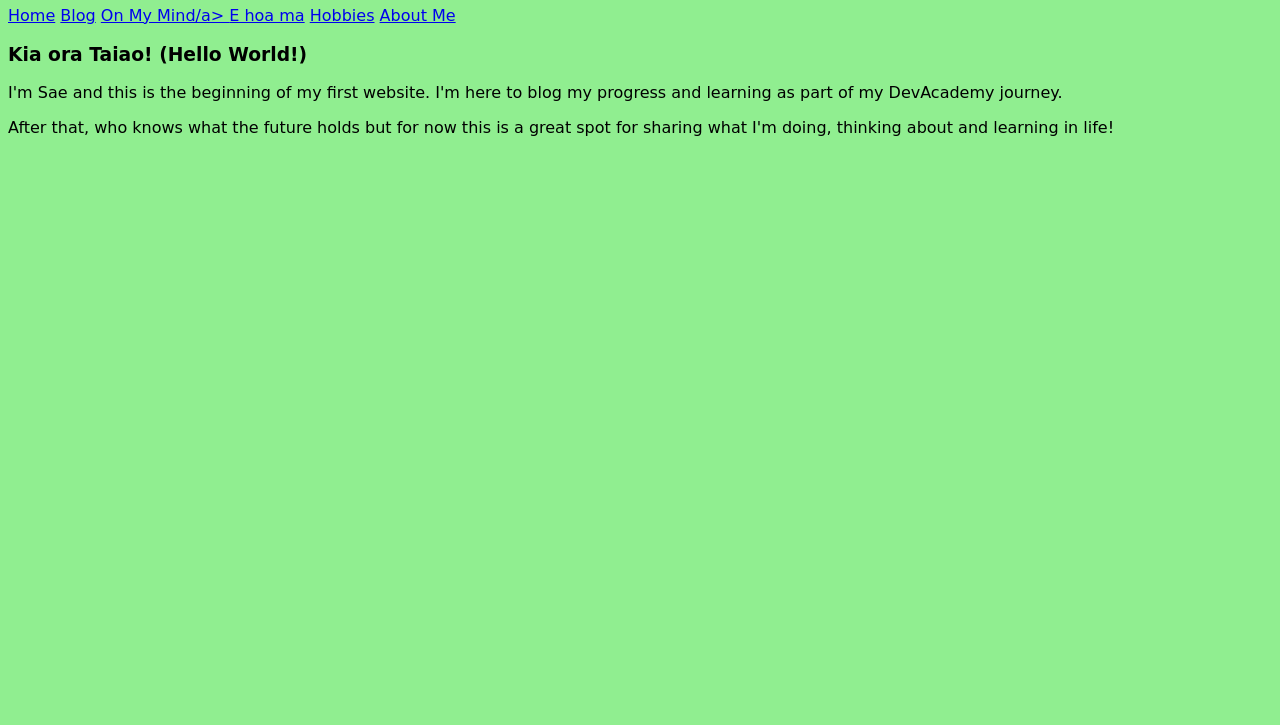
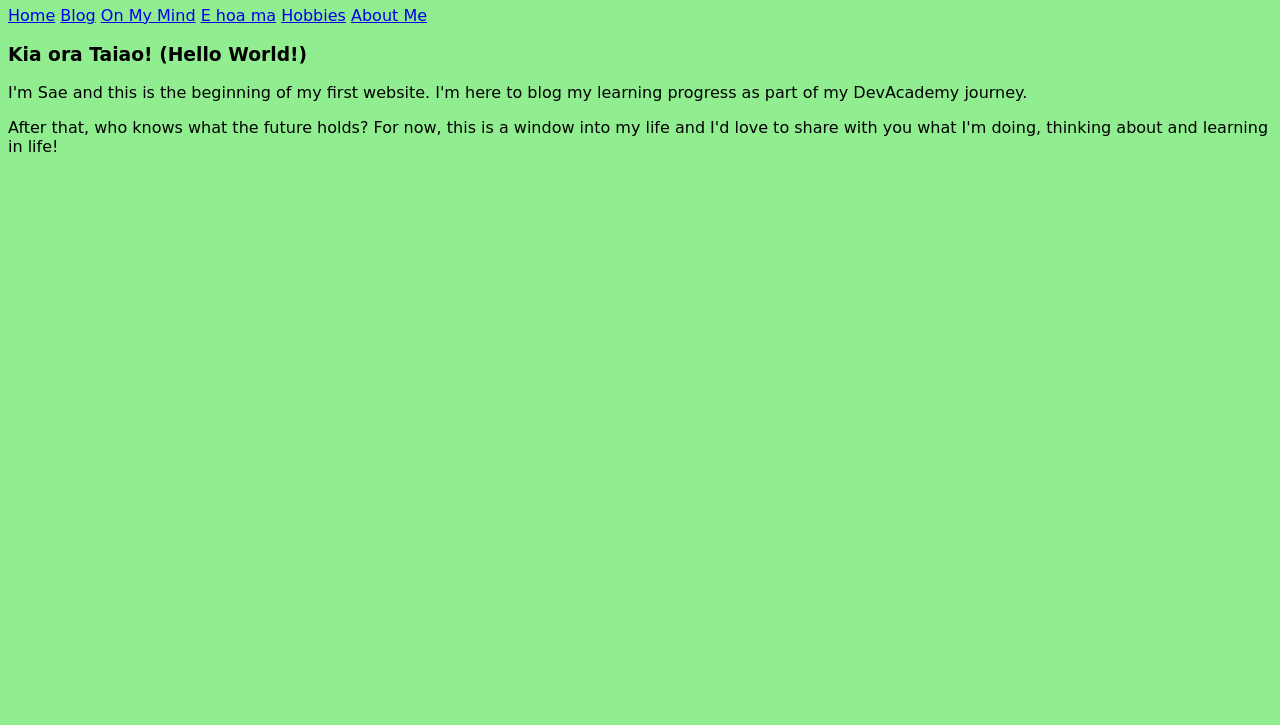
Before and after one commit to sae-shin/sae-shin.github.io, a plain HTML site: page index.html in a window 1280 px wide. Shown: the part 75-800 px from the top of the page. Drawn offline with Linux system fonts and the light colour scheme; files that its build step writes are made by us from their sources; a web font is replaced by a local one.

Commit message:
update small errors

```diff
--- a/index.html
+++ b/index.html
@@ -2,7 +2,7 @@
 <html>
   <head>
     <title>Sae's World</title>
-    <link rel="stylesheet" href="main.css">
+    <link rel="stylesheet" href="styles/main.css">
 
     <link rel="preconnect" href="https://fonts.googleapis.com">
     <link rel="preconnect" href="https://fonts.gstatic.com" crossorigin>
@@ -17,13 +17,13 @@
     <nav class="nav">
       <a class=""active" href="#home">Home</a>
       <a href="#blog">Blog</a>
-      <a href="#onmymind">On My Mind/a>
+      <a href="#onmymind">On My Mind</a>
       <a href="#ehoama">E hoa ma</a>
       <a href="#Hobbies">Hobbies</a>
       <a href="#aboutme">About Me</a>
     </nav>
     <h3>Kia ora Taiao! (Hello World!)</h3>
-    <p> I'm Sae and this is the beginning of my first website. I'm here to blog my progress and learning as part of my DevAcademy journey.</p>
-    <p> After that, who knows what the future holds but for now this is a great spot for sharing what I'm doing, thinking about and learning in life! </p>
+    <p> I'm Sae and this is the beginning of my first website. I'm here to blog my learning progress as part of my DevAcademy journey.</p>
+    <p> After that, who knows what the future holds? For now, this is a window into my life and I'd love to share with you what I'm doing, thinking about and learning in life! </p>
   </body>
 </html>
```
